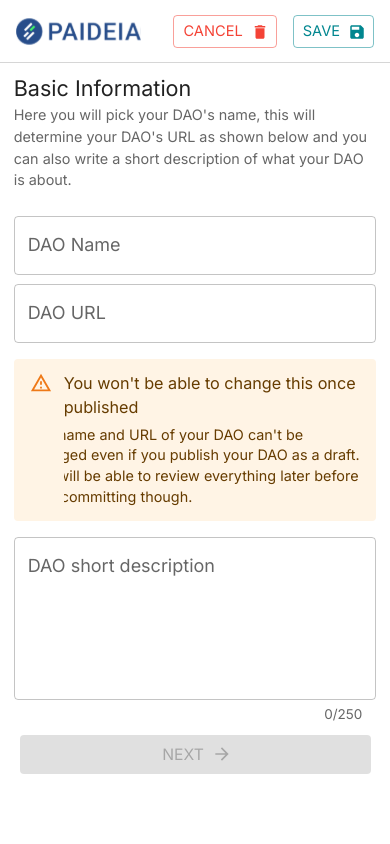
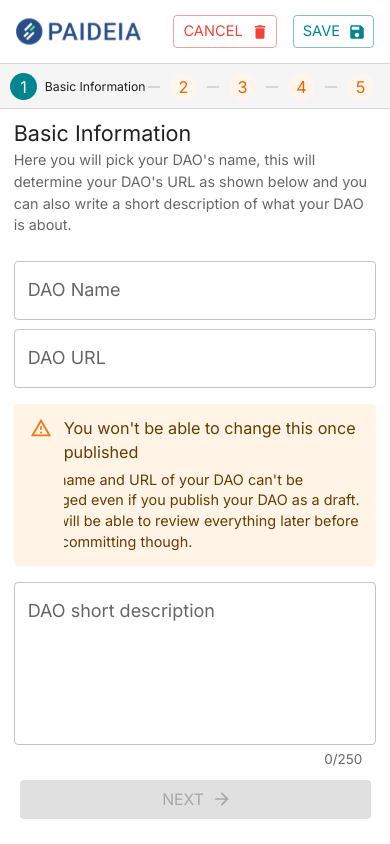
Before and after one commit to paideiadao/paideia-frontend, a Next.js app: page /creation in a window 390 px wide. Built offline with nearby package versions, Linux system fonts and the light colour scheme; a web font is replaced by a local one.

Commit message:
Mobile Stepper

```diff
--- a/components/creation/nav/SideNav.tsx
+++ b/components/creation/nav/SideNav.tsx
@@ -1,7 +1,7 @@
 import Progress from "./Progress";
 import * as React from "react";
-import { Box, Divider } from "@mui/material";
-import StepSelector from "./StepSelector";
+import { Box, Divider, Step, StepLabel, Stepper } from "@mui/material";
+import StepSelector, { steps } from "./StepSelector";
 import Help from "./Help";
 import DarkLogo from "@public/logos/dark_logo.svg";
 import LightLogo from "@public/logos/light_logo.svg";
@@ -65,7 +65,6 @@ export default function Nav(props) {
           backgroundColor: "backgroundColor.main",
           borderBottom: "1px solid",
           borderBottomColor: "border.main",
-          height: "3.5rem",
           width: deviceStruct(
             "100%",
             "100%",
@@ -73,6 +72,7 @@ export default function Nav(props) {
             "calc(100% - 15rem)",
             "calc(100% - 15rem)"
           ),
+          zIndex: 1000,
         }}
       >
         <Box
@@ -156,6 +156,56 @@ export default function Nav(props) {
             </Button>
           </Box>
         </Box>
+        <Box
+          sx={{
+            backgroundColor: "fileInput.main",
+            zIndex: 1000,
+            pb: ".5rem",
+            pt: ".5rem",
+            borderTop: "1px solid",
+            borderTopColor: "border.main",
+            height: "2.5rem",
+            display: deviceStruct("block", "block", "none", "none", "none"),
+          }}
+        >
+          <Stepper
+            activeStep={props.value}
+            connector={
+              <Box
+                sx={{
+                  width: "100%",
+                  display: "flex",
+                  alignItems: "center",
+                  ml: "-.3rem",
+                }}
+              >
+                <Box
+                  sx={{ width: "100%", border: 1, borderColor: "border.main" }}
+                ></Box>
+              </Box>
+            }
+          >
+            {steps.map((i: any, c: number) => (
+              <Step
+                key={i.title}
+                sx={{
+                  width: "100%",
+                  textAlign: "center",
+                  display: "flex",
+                  alignItems: "center",
+                }}
+              >
+                <StepLabel sx={{ ml: ".1rem" }}>
+                  {c === props.value && (
+                    <Box sx={{ fontSize: ".68rem", width: "5.6rem" }}>
+                      {i.title}
+                    </Box>
+                  )}
+                </StepLabel>
+              </Step>
+            ))}
+          </Stepper>
+        </Box>
       </Box>
     </>
   );
--- a/components/creation/nav/StepSelector.tsx
+++ b/components/creation/nav/StepSelector.tsx
@@ -7,8 +7,7 @@ import StepLabel from "@mui/material/StepLabel";
 import StepButton from "@mui/material/StepButton";
 import { withStyles } from "@material-ui/core/styles";
 
-export default function StepSelector(props) {
-  const steps = [
+export const steps = [
   {
     title: "Basic Information",
     label: "Pick your name and url",
@@ -32,6 +31,7 @@ export default function StepSelector(props) {
   },
 ];
 
+export default function StepSelector(props) {
   return (
     <Box
       sx={{
--- a/pages/creation.tsx
+++ b/pages/creation.tsx
@@ -144,7 +144,7 @@ export default function Creation(props) {
             sx={{
               position: "fixed",
               ml: deviceStruct("0", "0", "15rem", "15rem", "15rem"),
-              top: "3.5rem",
+              top: deviceStruct("6rem", "6rem", "3.5rem", "3.5rem", "3.5rem"),
               width: deviceStruct(
                 "100%",
                 "100%",
@@ -152,11 +152,11 @@ export default function Creation(props) {
                 "calc(100% - 15rem)",
                 "calc(100% - 15rem)"
               ),
-              pt: deviceStruct(".5rem", ".5rem", "1.5rem", "1.5rem", "1.5rem"),
+              pt: deviceStruct(".5rem", ".5rem", "1rem", "1.5rem", "1.5rem"),
               display: "flex",
               flexDirection: "column",
-              height: "calc(100% - 3.5rem)",
-              pb: "2rem",
+              height: "calc(100% - 3rem)",
+              pb: deviceStruct(".5rem", ".5rem", "1rem", "1.5rem", "1.5rem"),
               overflowY: "scroll",
             }}
           >
```
Lines whose indentation alone changed are shown as unchanged.
